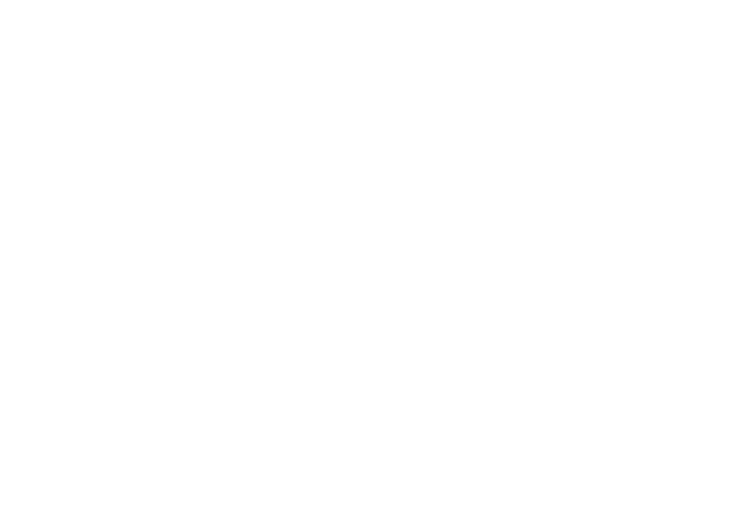
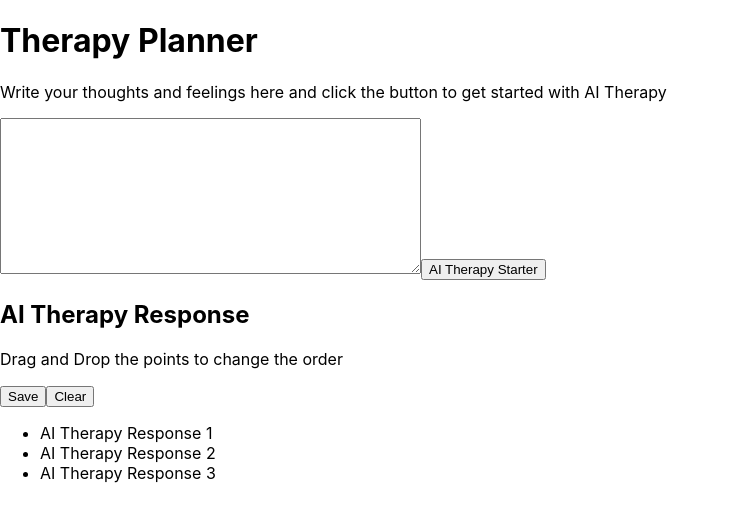
Before and after one commit to Sowri19/DiallHackathon, a React (Create React App) app: page /therapy-planner in a window 1280 px wide. Before the commit this address had no page. Shown: the top 522 px of the page, without its empty margins (0-729 px from the left). Built offline with nearby package versions, Linux system fonts and the light colour scheme.

Commit message:
added base AI Therapy Planner

```diff
--- a/src/App.js
+++ b/src/App.js
@@ -3,6 +3,7 @@
 import MoodTracker from "./components/MoodTracker";
 import GuidedMeditation from "./components/GuidedMeditation";
 import TherapistSupport from "./components/TherapistSupport";
+import TherapyPlanner from "./components/TherapyPlanner";
 import Ai from "./components/openai/Ai";
 
 function App() {
@@ -13,6 +14,7 @@
         <Route path="/summary" element={<Ai />} />
         <Route path="/guided-meditation" element={<GuidedMeditation />} />
         <Route path="/therapist-support" element={<TherapistSupport />} />
+        <Route path="/therapy-planner" element={<TherapyPlanner />} />
       </Routes>
     </Router>
   );
--- a/src/components/Navbar.jsx
+++ b/src/components/Navbar.jsx
@@ -22,6 +22,9 @@
         </li>
         <li style={liStyle}>
           <Link to="/about-us" style={linkStyle}>About Us</Link>
+        </li>
+        <li style={liStyle}>
+          <Link to="/therapy-planner" style={linkStyle}>Therapy Planner</Link>
         </li>
         {/* Add more navigation options as needed */}
       </ul>
--- /dev/null
+++ b/src/components/TherapyPlanner.jsx
@@ -0,0 +1,36 @@
+import React from 'react'
+// This Therapy Planner Component. This has a paragraph field on the left with a button that says "AI Therapy Starter" side and on the right side, on clicking the button, We send the form text to the Chaptgpt Ai and get a response from the API in the form of bullets, which we display on the right side of the screen.
+// The bullet points should be as a draggable list and order should be changeable.
+// The user should be able to add more bullet points to the list.
+// The user should be able to save the list to the local storage.
+// The user should be able to clear the list.
+//The User should be able to mark the points and they should turn gray and be striked through.
+
+function TherapyPlanner() {
+
+     //The Therapy Responses sh
+
+  return (
+
+    <div>
+        <h1>Therapy Planner</h1>
+        <p>Write your thoughts and feelings here and click the button to get started with AI Therapy</p>
+        <textarea id="therapyPlanner" rows="10" cols="50"></textarea>
+        <button>AI Therapy Starter</button>
+        <div>
+            <h2>AI Therapy Response</h2>
+            <p>Drag and Drop the points to change the order</p>
+            <button>Save</button>
+            <button>Clear</button>
+            <ul>
+            <li>AI Therapy Response 1</li>
+            <li>AI Therapy Response 2</li>
+            <li>AI Therapy Response 3</li>
+            </ul>
+        </div>
+    </div>
+  )
+}
+
+
+export default TherapyPlanner
```
